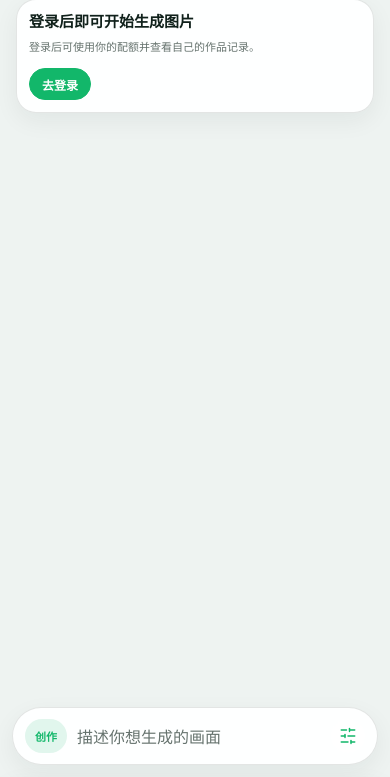
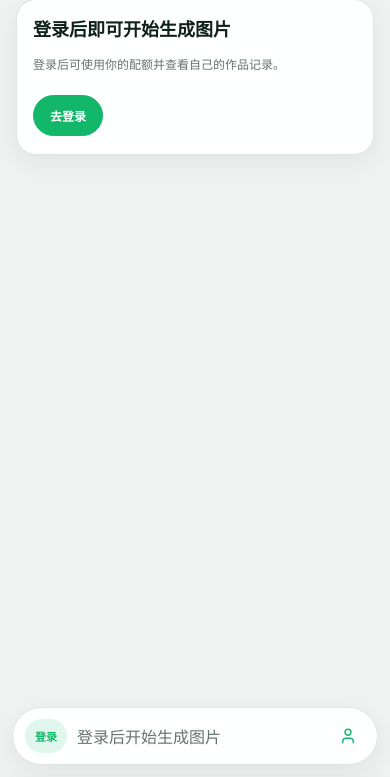
Before and after one commit to xueshanlinghu/panghu-image-generate, a website built with Vite: page index.html in a window 390 px wide. Shown: the part 67-844 px from the top of the page. Built offline with nearby package versions, Linux system fonts and the light colour scheme; files whose address does not match are found by name.

Commit message:
Refine logged-out mobile entry points

```diff
--- a/src/main.js
+++ b/src/main.js
@@ -119,6 +119,12 @@ function showMobileToast(message) {
     state.mobileUI.toast = "";
     render();
   }, 2200);
+}
+
+function promptMobileLogin() {
+  state.mobileUI.loginOpen = true;
+  state.loginError = "";
+  render();
 }
 
 function syncMobileModeFromFiles() {
@@ -1044,6 +1050,25 @@ async function triggerGenerationFromCurrentState() {
 }
 
 async function handleMobileAction(action, payload = {}) {
+  const requiresLoginActions = new Set([
+    "open-history",
+    "open-composer",
+    "select-edit-images",
+    "generate",
+    "download-history",
+    "copy-prompt",
+    "edit-again",
+    "toggle-history-manage",
+    "toggle-history-select",
+    "batch-download",
+    "batch-delete",
+  ]);
+
+  if (!state.currentUser && requiresLoginActions.has(action)) {
+    promptMobileLogin();
+    return;
+  }
+
   if (action === "toggle-theme") {
     toggleTheme();
     render();
--- a/src/mobile.css
+++ b/src/mobile.css
@@ -767,6 +767,28 @@ body.is-mobile-app {
   margin-top: 4px;
 }
 
+.mobile-empty-card-emphasis {
+  min-height: 156px;
+  padding: 18px 16px;
+  gap: 12px;
+}
+
+.mobile-empty-card-emphasis strong {
+  font-size: 18px;
+  line-height: 1.3;
+}
+
+.mobile-empty-card-emphasis span {
+  font-size: 12px;
+  line-height: 1.6;
+}
+
+.mobile-empty-card-emphasis .mobile-empty-action {
+  min-height: 40px;
+  padding: 0 16px;
+  margin-top: 8px;
+}
+
 .mobile-missing-image {
   display: grid;
   width: 100%;
--- a/src/mobileApp.js
+++ b/src/mobileApp.js
@@ -75,9 +75,9 @@ function qualityOption(item, active) {
   `;
 }
 
-function emptyState({ title, description, actionLabel = "", action = "" }) {
+function emptyState({ title, description, actionLabel = "", action = "", className = "" }) {
   return `
-    <section class="mobile-empty-card">
+    <section class="mobile-empty-card ${escapeHtml(className)}">
       <strong>${escapeHtml(title)}</strong>
       <span>${escapeHtml(description)}</span>
       ${
@@ -292,16 +292,22 @@ function mobileToolbar(state) {
         </div>
       </div>
       <div class="mobile-toolbar-actions">
-        <span class="mobile-count-chip">剩余 ${user ? Number(user.quotaRemaining) : 0} 次</span>
+        <span class="mobile-count-chip">${user ? `剩余 ${Number(user.quotaRemaining)} 次` : "未登录"}</span>
         <button class="mobile-icon-button" type="button" data-mobile-action="toggle-theme" aria-label="切换主题">
           <i data-lucide="${theme === "dark" ? "sun" : "moon"}"></i>
         </button>
         <button class="mobile-icon-button" type="button" data-mobile-action="toggle-login" aria-label="${user ? "账号信息" : "登录"}">
           <i data-lucide="user"></i>
         </button>
-        <button class="mobile-icon-button" type="button" data-mobile-action="open-history" aria-label="查看历史作品">
-          <i data-lucide="history"></i>
-        </button>
+        ${
+          user
+            ? `
+              <button class="mobile-icon-button" type="button" data-mobile-action="open-history" aria-label="查看历史作品">
+                <i data-lucide="history"></i>
+              </button>
+            `
+            : ""
+        }
       </div>
     </header>
   `;
@@ -386,7 +392,13 @@ export function renderMobileApp({ state, selectedItem, formatDateTime }) {
               ? ""
               : state.currentUser
                 ? emptyState({ title: "还没有作品", description: "输入提示词后，你的第一张作品会出现在这里。", actionLabel: "开始生成", action: "open-composer" })
-                : emptyState({ title: "登录后即可开始生成图片", description: "登录后可使用你的配额并查看自己的作品记录。", actionLabel: "去登录", action: "toggle-login" })
+                : emptyState({
+                    title: "登录后即可开始生成图片",
+                    description: "登录后可使用你的配额并查看自己的作品记录。",
+                    actionLabel: "去登录",
+                    action: "toggle-login",
+                    className: "mobile-empty-card-emphasis",
+                  })
           }
           ${state.apiError ? `<div class="mobile-inline-error mobile-global-error">${escapeHtml(state.apiError)}</div>` : ""}
         `;
@@ -402,10 +414,15 @@ export function renderMobileApp({ state, selectedItem, formatDateTime }) {
           subroute === "feed"
             ? `
               <div class="mobile-composer-bar">
-                <button class="mobile-composer-button" type="button" data-mobile-action="open-composer" aria-label="打开生成设置">
-                  <span class="mobile-composer-kicker">创作</span>
-                  <span class="mobile-composer-placeholder">${state.prompt.trim() || "描述你想生成的画面"}</span>
-                  <span class="mobile-send-badge"><i data-lucide="sliders-horizontal"></i></span>
+                <button
+                  class="mobile-composer-button ${state.currentUser ? "" : "is-login-entry"}"
+                  type="button"
+                  data-mobile-action="${state.currentUser ? "open-composer" : "toggle-login"}"
+                  aria-label="${state.currentUser ? "打开生成设置" : "打开登录窗口"}"
+                >
+                  <span class="mobile-composer-kicker">${state.currentUser ? "创作" : "登录"}</span>
+                  <span class="mobile-composer-placeholder">${state.currentUser ? state.prompt.trim() || "描述你想生成的画面" : "登录后开始生成图片"}</span>
+                  <span class="mobile-send-badge"><i data-lucide="${state.currentUser ? "sliders-horizontal" : "user"}"></i></span>
                 </button>
               </div>
             `
```
